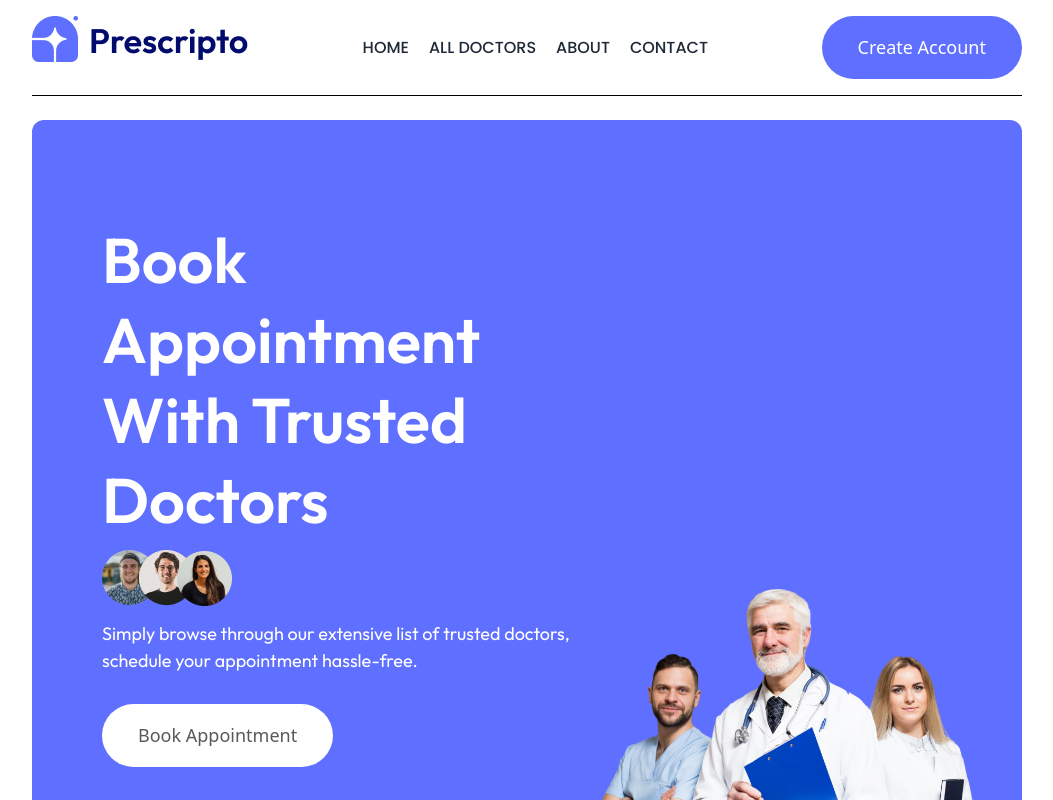
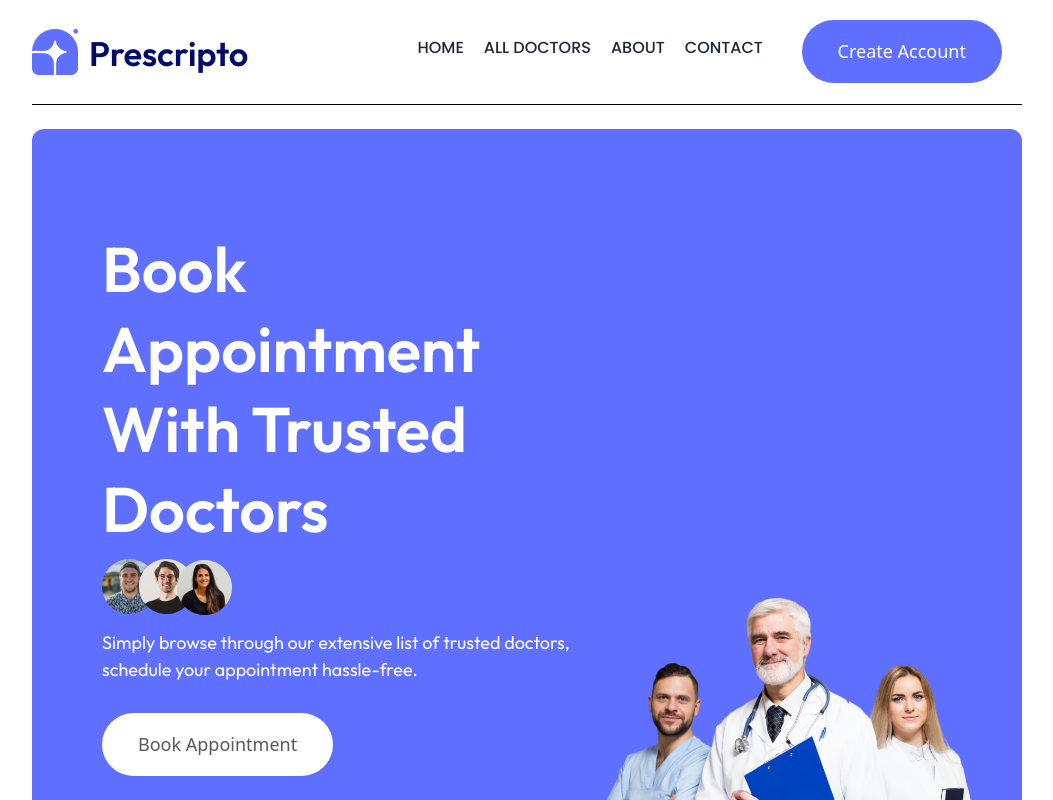
Before and after one commit to asaduzzaman-rahim/Hospital-Management-, a React (Vite) app: page / in a window 1280 px wide. Shown: the top 800 px of the page, without its empty margins (113-1166 px from the left). Built offline with nearby package versions, Linux system fonts and the light colour scheme.

Commit message:
Navber Responsive Completed

```diff
--- a/src/Components/NavBer.jsx
+++ b/src/Components/NavBer.jsx
@@ -1,4 +1,4 @@
-import React from 'react'
+import React, { useState } from 'react'
 import Container from "./Container"
 import Button from "./Button"
 import Flex from './Flex'
@@ -9,21 +9,31 @@ import { Link } from 'react-router-dom'
 import Logo from "../assets/Logo.png"
 
 const NavBer = () => {
+
+    const [navber, setNavber] = useState(false)
+
+    const handleClick = ()=>{
+        setNavber(!navber)
+    }
+
   return (
     <>
         <Container>
-            <nav className='py-4 border-b-1 border-[##ADADAD] '>
-                <Flex>
-                    <figure>
+            <nav className='py-4 lg:py-0 border-b-1 border-[##ADADAD] '>
+                <Flex className="justify-between !flex-nowrap lg:!justify-start items-center relative">
+                    <figure className=' lg:w-[60%]'>
                         <Link to={"/"}><img src={Logo} alt="Logo" /></Link>
                     </figure>
-                    <ul className='flex gap-5 items-center font-poppins font-medium text-[16px] uppercase text-textColor'>
-                        <Link to={"/"}>Home</Link>
-                        <Link to={"alldoctors"}>All Doctors</Link>
-                        <Link to={"about"}>About</Link>
-                        <Link to={"contact"}>Contact</Link>
-                    </ul>
-                    <Link to={"signup"}> <Button className="bg-primary text-white">Create Account</Button> </Link>
+                    <div className={`${navber?  "top-20  bg-blue-400" :"top-20 left-[-500px]"} lg:flex justify-between  w-full space-y-3.5 lg:static absolute  left-0  rounded-2xl p-5 transition-all duration-1000`}>
+                        <ul className='lg:flex  gap-5 lg:pt-4 font-poppins font-medium text-[16px] uppercase text-textColor space-y-2.5'>
+                                <li><Link to={"/"}>Home</Link></li>
+                                <li><Link to={"alldoctors"}>All Doctors</Link></li>
+                                <li><Link to={"about"}>About</Link></li>
+                                <li><Link to={"contact"}>Contact</Link></li>
+                            </ul>
+                            <Link to={"signup"}> <Button className="bg-primary text-white">Create Account</Button> </Link>
+                    </div>
+                    <button onClick={handleClick} className='text-4xl block lg:hidden'>=</button>
                 </Flex>
             </nav>
         </Container>
```
